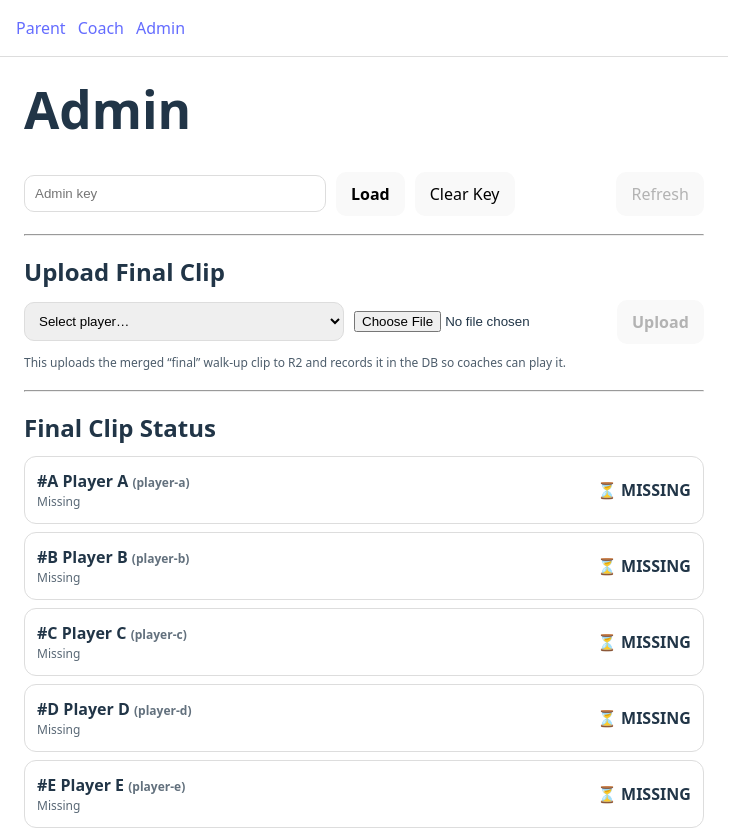
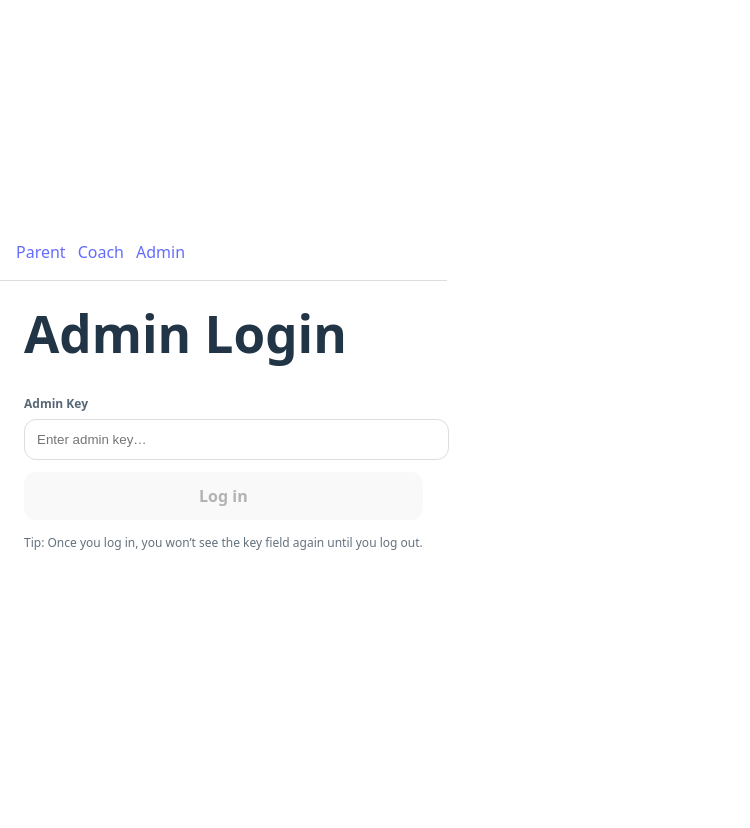
Before and after one commit to jsoll43/walkup-app, a React (Vite) app: page /admin in a window 1280 px wide. Shown: the top 828 px of the page, without its empty margins (0-750 px from the left). After the commit the page ends 800 px from the top, so only its background shows below. Built offline with nearby package versions, Linux system fonts and the light colour scheme.

Commit message:
Admin page: login gate and hide key after auth

```diff
--- a/src/pages/Admin.jsx
+++ b/src/pages/Admin.jsx
@@ -1,28 +1,36 @@
 import { useEffect, useMemo, useState } from "react";
 import { roster } from "../data/roster";
 
-function getAdminKey() {
+function getSavedAdminKey() {
   return sessionStorage.getItem("ADMIN_KEY") || "";
 }
 
+function saveAdminKey(k) {
+  sessionStorage.setItem("ADMIN_KEY", k);
+}
+
+function clearAdminKey() {
+  sessionStorage.removeItem("ADMIN_KEY");
+}
+
 export default function Admin() {
-  const [adminKey, setAdminKey] = useState(getAdminKey());
-  const [loadingInbox, setLoadingInbox] = useState(false);
-  const [loadingFinalStatus, setLoadingFinalStatus] = useState(false);
-  const [uploadingFinal, setUploadingFinal] = useState(false);
+  const [loginKey, setLoginKey] = useState("");
+  const [adminKey, setAdminKey] = useState(getSavedAdminKey());
+  const [isAuthed, setIsAuthed] = useState(false);
 
   const [err, setErr] = useState("");
 
   // Voice inbox
+  const [loadingInbox, setLoadingInbox] = useState(false);
   const [voiceObjects, setVoiceObjects] = useState([]);
   const [previewKey, setPreviewKey] = useState("");
   const [previewUrl, setPreviewUrl] = useState("");
 
-  // Final clip upload
+  // Final clip upload + status
+  const [loadingFinalStatus, setLoadingFinalStatus] = useState(false);
+  const [uploadingFinal, setUploadingFinal] = useState(false);
   const [selectedPlayerId, setSelectedPlayerId] = useState("");
   const [finalFile, setFinalFile] = useState(null);
-
-  // Final status from DB
   const [finalRows, setFinalRows] = useState([]);
 
   const rosterById = useMemo(() => new Map(roster.map((p) => [p.id, p])), []);
@@ -35,7 +43,8 @@ export default function Admin() {
   const groupedVoice = useMemo(() => {
     const map = new Map();
     for (const o of voiceObjects) {
-      const [playerId] = o.key.split("/");
+      const [playerId] = (o.key || "").split("/");
+      if (!playerId) continue;
       if (!map.has(playerId)) map.set(playerId, []);
       map.get(playerId).push(o);
     }
@@ -44,6 +53,12 @@ export default function Admin() {
     }
     return Array.from(map.entries()).sort((a, b) => (a[0] > b[0] ? 1 : -1));
   }, [voiceObjects]);
+
+  function clearPreview() {
+    if (previewUrl) URL.revokeObjectURL(previewUrl);
+    setPreviewUrl("");
+    setPreviewKey("");
+  }
 
   async function fetchVoiceInbox(key) {
     setLoadingInbox(true);
@@ -56,8 +71,11 @@ export default function Admin() {
       const json = await res.json();
       setVoiceObjects(json.objects || []);
     } catch (e) {
-      setErr(e?.message || String(e));
+      const msg = e?.message || String(e);
+      setErr(msg);
       setVoiceObjects([]);
+      // If unauthorized, force re-login
+      if (msg.toLowerCase().includes("unauthorized")) setIsAuthed(false);
     } finally {
       setLoadingInbox(false);
     }
@@ -74,11 +92,61 @@ export default function Admin() {
       const json = await res.json();
       setFinalRows(json.rows || []);
     } catch (e) {
-      setErr(e?.message || String(e));
+      const msg = e?.message || String(e);
+      setErr(msg);
       setFinalRows([]);
+      if (msg.toLowerCase().includes("unauthorized")) setIsAuthed(false);
     } finally {
       setLoadingFinalStatus(false);
     }
+  }
+
+  async function loadAll(key) {
+    await Promise.all([fetchVoiceInbox(key), fetchFinalStatus(key)]);
+  }
+
+  async function tryLogin(key) {
+    setErr("");
+    setLoadingFinalStatus(true);
+    setLoadingInbox(true);
+    try {
+      // "final-status" is a cheap auth check + useful data
+      const res = await fetch("/api/admin/final-status", {
+        headers: { Authorization: `Bearer ${key}` },
+      });
+      if (!res.ok) throw new Error(await res.text());
+
+      const json = await res.json();
+      setFinalRows(json.rows || []);
+
+      // logged in
+      setIsAuthed(true);
+      setAdminKey(key);
+      saveAdminKey(key);
+      setLoginKey("");
+
+      // load the rest
+      await fetchVoiceInbox(key);
+    } catch (e) {
+      setIsAuthed(false);
+      setErr(e?.message || String(e));
+    } finally {
+      setLoadingFinalStatus(false);
+      setLoadingInbox(false);
+    }
+  }
+
+  async function logout() {
+    clearPreview();
+    clearAdminKey();
+    setIsAuthed(false);
+    setAdminKey("");
+    setLoginKey("");
+    setErr("");
+    setVoiceObjects([]);
+    setFinalRows([]);
+    setSelectedPlayerId("");
+    setFinalFile(null);
   }
 
   async function previewOrDownloadVoice(key, objectKey, mode = "preview") {
@@ -106,7 +174,9 @@ export default function Admin() {
       a.click();
       setTimeout(() => URL.revokeObjectURL(url), 1500);
     } catch (e) {
-      setErr(e?.message || String(e));
+      const msg = e?.message || String(e);
+      setErr(msg);
+      if (msg.toLowerCase().includes("unauthorized")) setIsAuthed(false);
     }
   }
 
@@ -132,83 +202,108 @@ export default function Admin() {
       // Refresh status after upload
       await fetchFinalStatus(key);
 
-      // clear file picker
+      // clear file picker state
       setFinalFile(null);
       alert("Final clip uploaded!");
     } catch (e) {
-      setErr(e?.message || String(e));
+      const msg = e?.message || String(e);
+      setErr(msg);
+      if (msg.toLowerCase().includes("unauthorized")) setIsAuthed(false);
     } finally {
       setUploadingFinal(false);
     }
   }
 
-  function clearPreview() {
-    if (previewUrl) URL.revokeObjectURL(previewUrl);
-    setPreviewUrl("");
-    setPreviewKey("");
-  }
-
-  function loadAll(key) {
-    fetchVoiceInbox(key);
-    fetchFinalStatus(key);
-  }
-
+  // Auto-login if a key exists in sessionStorage
   useEffect(() => {
-    // auto-load if key already in sessionStorage
-    if (adminKey) loadAll(adminKey);
-
+    const saved = getSavedAdminKey();
+    if (saved) {
+      tryLogin(saved);
+    }
     return () => {
-      // cleanup preview blob url on unmount
       if (previewUrl) URL.revokeObjectURL(previewUrl);
     };
     // eslint-disable-next-line react-hooks/exhaustive-deps
   }, []);
 
+  // If auth gets flipped off (e.g., key rotated), clear saved key
+  useEffect(() => {
+    if (!isAuthed) {
+      // Don't spam-clearing while user is typing a key before logging in
+      // Only clear if we previously had an adminKey saved.
+      if (adminKey) clearAdminKey();
+    }
+    // eslint-disable-next-line react-hooks/exhaustive-deps
+  }, [isAuthed]);
+
+  // -------------------------
+  // LOGIN VIEW
+  // -------------------------
+  if (!isAuthed) {
+    return (
+      <div style={{ padding: 24, maxWidth: 520, margin: "0 auto" }}>
+        <h1 style={{ marginTop: 0 }}>Admin Login</h1>
+
+        <div style={{ marginTop: 14 }}>
+          <label style={{ display: "block", fontSize: 12, fontWeight: 900, opacity: 0.75, marginBottom: 6 }}>
+            Admin Key
+          </label>
+          <input
+            type="password"
+            value={loginKey}
+            onChange={(e) => setLoginKey(e.target.value)}
+            placeholder="Enter admin key…"
+            style={{ width: "100%", padding: 12, borderRadius: 12, border: "1px solid #ddd" }}
+          />
+        </div>
+
+        <button
+          onClick={() => tryLogin(loginKey)}
+          disabled={!loginKey || loadingInbox || loadingFinalStatus}
+          style={{
+            marginTop: 12,
+            width: "100%",
+            padding: "12px 14px",
+            borderRadius: 12,
+            fontWeight: 900,
+          }}
+        >
+          {loadingInbox || loadingFinalStatus ? "Logging in…" : "Log in"}
+        </button>
+
+        {err && (
+          <div style={{ marginTop: 12, color: "crimson" }}>
+            <strong>Error:</strong> {err}
+          </div>
+        )}
+
+        <div style={{ marginTop: 14, fontSize: 12, opacity: 0.7 }}>
+          Tip: Once you log in, you won’t see the key field again until you log out.
+        </div>
+      </div>
+    );
+  }
+
+  // -------------------------
+  // DASHBOARD VIEW
+  // -------------------------
   return (
     <div style={{ padding: 24, maxWidth: 980, margin: "0 auto" }}>
-      <h1 style={{ marginTop: 0 }}>Admin</h1>
-
-      {/* Key + controls */}
-      <div style={{ display: "flex", gap: 10, flexWrap: "wrap", alignItems: "center" }}>
-        <input
-          type="password"
-          placeholder="Admin key"
-          value={adminKey}
-          onChange={(e) => setAdminKey(e.target.value)}
-          style={{ padding: 10, borderRadius: 10, border: "1px solid #ddd", minWidth: 280 }}
-        />
-        <button
-          onClick={() => {
-            sessionStorage.setItem("ADMIN_KEY", adminKey);
-            loadAll(adminKey);
-          }}
-          style={{ padding: "10px 14px", borderRadius: 10, fontWeight: 800 }}
-        >
-          Load
-        </button>
-        <button
-          onClick={() => {
-            sessionStorage.removeItem("ADMIN_KEY");
-            setAdminKey("");
-            setVoiceObjects([]);
-            setFinalRows([]);
-            setSelectedPlayerId("");
-            setFinalFile(null);
-            clearPreview();
-            setErr("");
-          }}
-          style={{ padding: "10px 14px", borderRadius: 10 }}
-        >
-          Clear Key
-        </button>
-
-        <div style={{ marginLeft: "auto", display: "flex", gap: 10 }}>
+      <div style={{ display: "flex", justifyContent: "space-between", gap: 10, alignItems: "center" }}>
+        <h1 style={{ marginTop: 0, marginBottom: 0 }}>Admin</h1>
+        <div style={{ display: "flex", gap: 10 }}>
           <button
             onClick={() => loadAll(adminKey)}
-            disabled={!adminKey || loadingInbox || loadingFinalStatus}
+            disabled={loadingInbox || loadingFinalStatus}
             style={{ padding: "10px 14px", borderRadius: 10 }}
           >
             Refresh
+          </button>
+          <button
+            onClick={logout}
+            style={{ padding: "10px 14px", borderRadius: 10, fontWeight: 900 }}
+          >
+            Log out
           </button>
         </div>
       </div>
@@ -244,7 +339,7 @@ export default function Admin() {
         />
 
         <button
-          disabled={!adminKey || !selectedPlayerId || !finalFile || uploadingFinal}
+          disabled={!selectedPlayerId || !finalFile || uploadingFinal}
           onClick={() => uploadFinalClip(adminKey)}
           style={{ padding: "10px 14px", borderRadius: 10, fontWeight: 900 }}
         >
@@ -253,7 +348,7 @@ export default function Admin() {
       </div>
 
       <div style={{ marginTop: 10, fontSize: 12, opacity: 0.8 }}>
-        This uploads the merged “final” walk-up clip to R2 and records it in the DB so coaches can play it.
+        Upload the merged “final” walk-up clip to R2 and store it in the DB so coaches can play it.
       </div>
 
       <hr style={{ margin: "18px 0" }} />
@@ -286,9 +381,7 @@ export default function Admin() {
                     <span style={{ fontSize: 12, opacity: 0.7 }}>({p.id})</span>
                   </div>
                   <div style={{ fontSize: 12, opacity: 0.75 }}>
-                    {ready
-                      ? `Ready • ${row.uploaded_at} • ${row.r2_key}`
-                      : "Missing"}
+                    {ready ? `Ready • ${row.uploaded_at}` : "Missing"}
                   </div>
                 </div>
 
@@ -366,14 +459,12 @@ export default function Admin() {
                         <button
                           onClick={() => previewOrDownloadVoice(adminKey, o.key, "preview")}
                           style={{ padding: "8px 10px", borderRadius: 10 }}
-                          disabled={!adminKey}
                         >
                           Preview
                         </button>
                         <button
                           onClick={() => previewOrDownloadVoice(adminKey, o.key, "download")}
                           style={{ padding: "8px 10px", borderRadius: 10, fontWeight: 900 }}
-                          disabled={!adminKey}
                         >
                           Download
                         </button>
```
